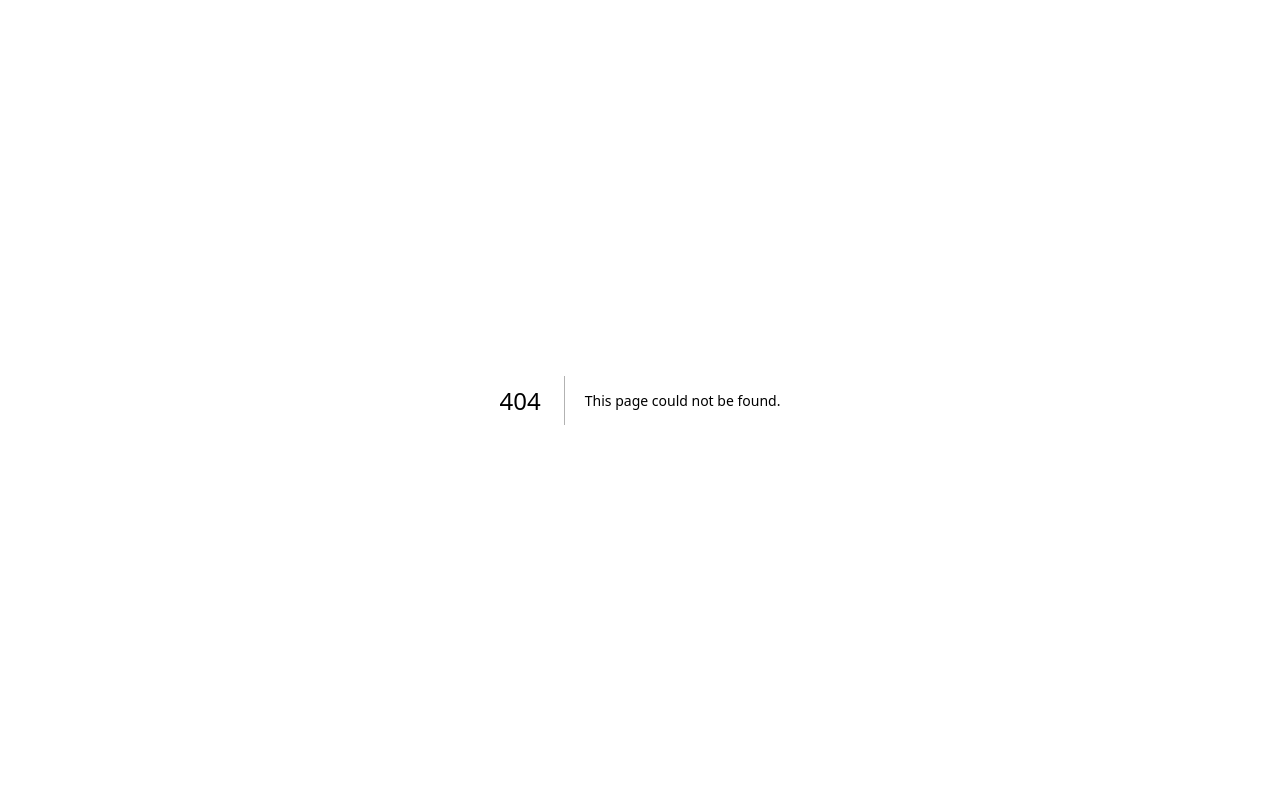
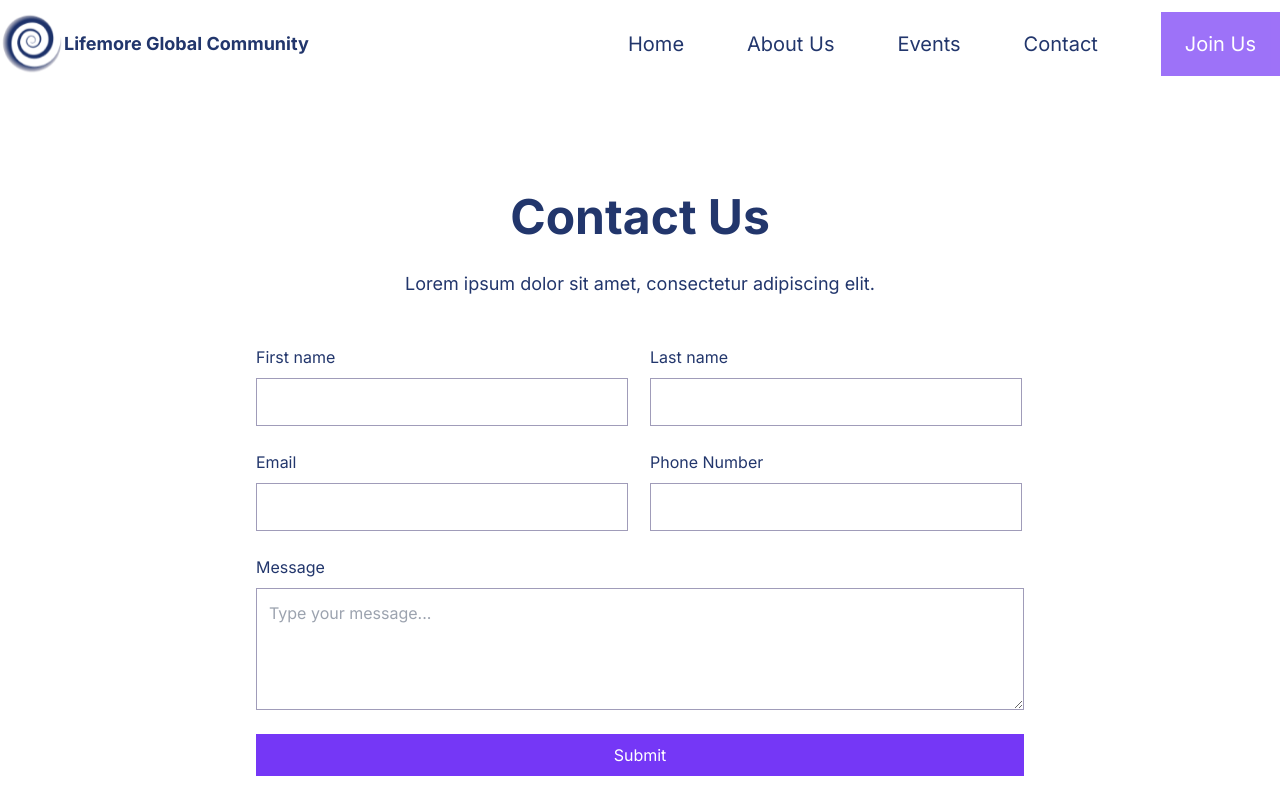
Before and after one commit to chayilDeborah/lifemore, a Next.js app: page /contact in a window 1280 px wide. Before the commit this address had no page. Shown: the top 800 px of the page. Built offline with nearby package versions, Linux system fonts and the light colour scheme.

Commit message:
feat: create contact page and contents

```diff
--- /dev/null
+++ b/src/app/contact/page.jsx
@@ -0,0 +1,54 @@
+import React from 'react'
+import Navbar from '../component/Navbar'
+import Footer from '../component/Footer'
+
+const Contact = () => {
+  return (
+    <>
+    <div>
+      <Navbar />
+      <div className="flex justify-center mt-[100px]">
+        <div className="max-w-7xl w-[100%]">
+          <div>
+            <div className='text-[#22366C] text-[48px] font-bold leading-[120%] mx-auto text-center mb-[24px] '>Contact Us</div>
+            <div className='text-[#22366C] text-[18px] leading-[150%] text-center mb-[48px]'>Lorem ipsum dolor sit amet, consectetur adipiscing elit. </div>
+            <form className='lg:w-[768px] mx-auto'>
+              <div className="grid lg:grid-cols-2 space-x-[10px] mx-auto">
+                <div>
+                  <label for="first_name" className="block mb-[9.19px] text-[#22366C] text-[16px] leading-[150%]">First name </label>
+                  <input type="text" id="first_name" class="bg-[#fff] border border-[#A09CB9]  focus:ring-[#413972] pl-[10px] focus:border-[#A09CB9] block w-[372px] h-[48px]"  required/>
+                </div>
+                <div>
+                  <label for="last_name" class="block mb-[9.19px] text-[16px] text-[#22366C] leading-[150%] ">Last name </label>
+                  <input type="text" id="last_name" class="bg-[#fff] border border-[#A09CB9]  focus:ring-[#413972] pl-[10px] focus:border-[#A09CB9] block w-[372px] h-[48px]" required/>
+                </div>
+              </div>
+              <div className="grid mb-6 lg:grid-cols-2 space-x-[10px] mx-auto">
+                <div className='mt-[24px]'>
+                  <label for="email" className="block mb-[9.19px] text-[16px] text-[#22366C] leading-[150%] ">Email</label>
+                  <input type="email" id="email" className="bg-[#fff] border border-[#A09CB9]  focus:ring-[#413972] pl-[10px] focus:border-[#A09CB9] block w-[372px] h-[48px]" required/>
+                </div>
+                <div className='mt-[24px]'>
+                  <label for="phone_number" className="block mb-[9.19px] text-[16px] text-[#22366C] leading-[150%] ">Phone Number</label>
+                  <input type="phone_number" id="phone_number" className="bg-[#fff] border border-[#A09CB9]  focus:ring-[#413972] pl-[10px] focus:border-[#A09CB9] block w-[372px] h-[48px]" required/>
+                </div>
+              </div>
+              <div className='mt-[24px]'>
+                <label for="message" className="block mb-[9.19px] text-[16px] text-[#22366C] leading-[150%] ">Message</label>
+                <textarea id="message" rows="4" class="block p-[12px] w-full text-[16px] text-gray-900 bg-[#fff] border border-[#A09CB9] focus:ring-[#22366C] focus:border-[#22366C] " placeholder="Type your message..."></textarea>
+                </div>
+                <button type='submit' className='w-[100%] bg-[#7537F6] border border-[#7537f6] text-[16px] leading-[150%] text-[#fff] mt-[24px] py-[8px] hover:bg-[#22366C] mb-[182px]'>Submit</button>
+
+            </form>
+          </div>
+
+        </div>
+
+      </div>
+      <Footer />
+    </div>
+    </>
+  )
+}
+
+export default Contact
```
